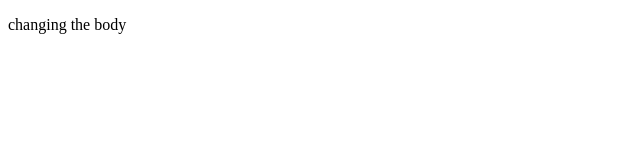
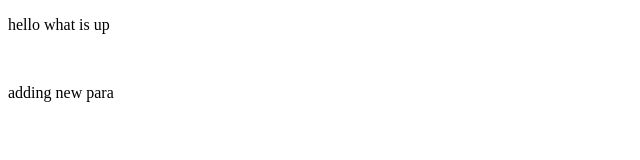
Before and after one commit to skduggal/Web-Dev, a plain HTML site: page index.html in a window 1280 px wide. Shown: the whole page, without its empty margins (0-640 px from the left). Drawn offline with Linux system fonts and the light colour scheme.

Commit message:
new para

```diff
--- a/index.html
+++ b/index.html
@@ -6,9 +6,9 @@
     <title>Document</title>
 </head>
 <body>
- <p>changing the body</p>
+ <p>hello what is up</p>
  <img src=""\>
-
+    <p>  adding new para  </p>
 </body>
 </html>
 
```
